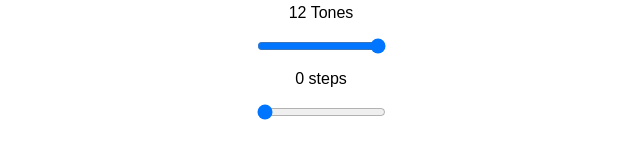
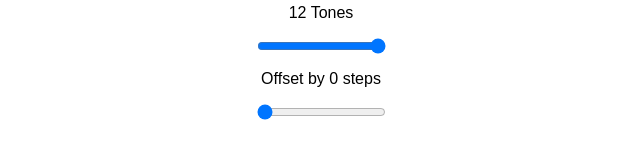
Before and after one commit to superbuggy/euclidean-tones, a React (Create React App) app: page / in a window 1280 px wide. Shown: the part 416-574 px from the top of the page, without its empty margins (319-959 px from the left). Built offline with nearby package versions, Linux system fonts and the light colour scheme.

Commit message:
Improve label language

```diff
--- a/src/Controls.js
+++ b/src/Controls.js
@@ -26,7 +26,7 @@ export const Controls = ({ handleChange,
       </label>
       <label>
         <p style={{textAlign: 'center'}}>
-          {`${offset} ${offset === 1 ? 'step' : 'steps'}`}
+          {`Offset by ${offset} ${offset === 1 ? 'step' : 'steps'}`}
         </p>
         <input
           type="range"
```
